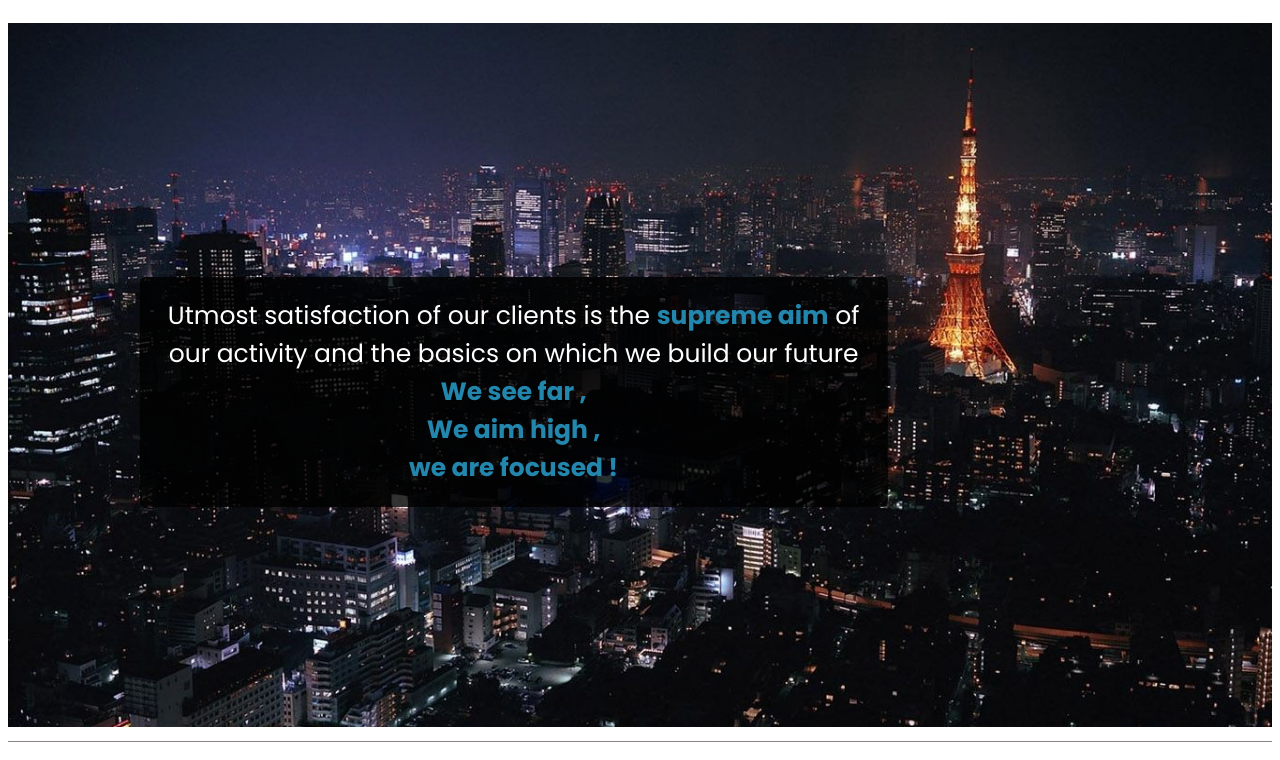
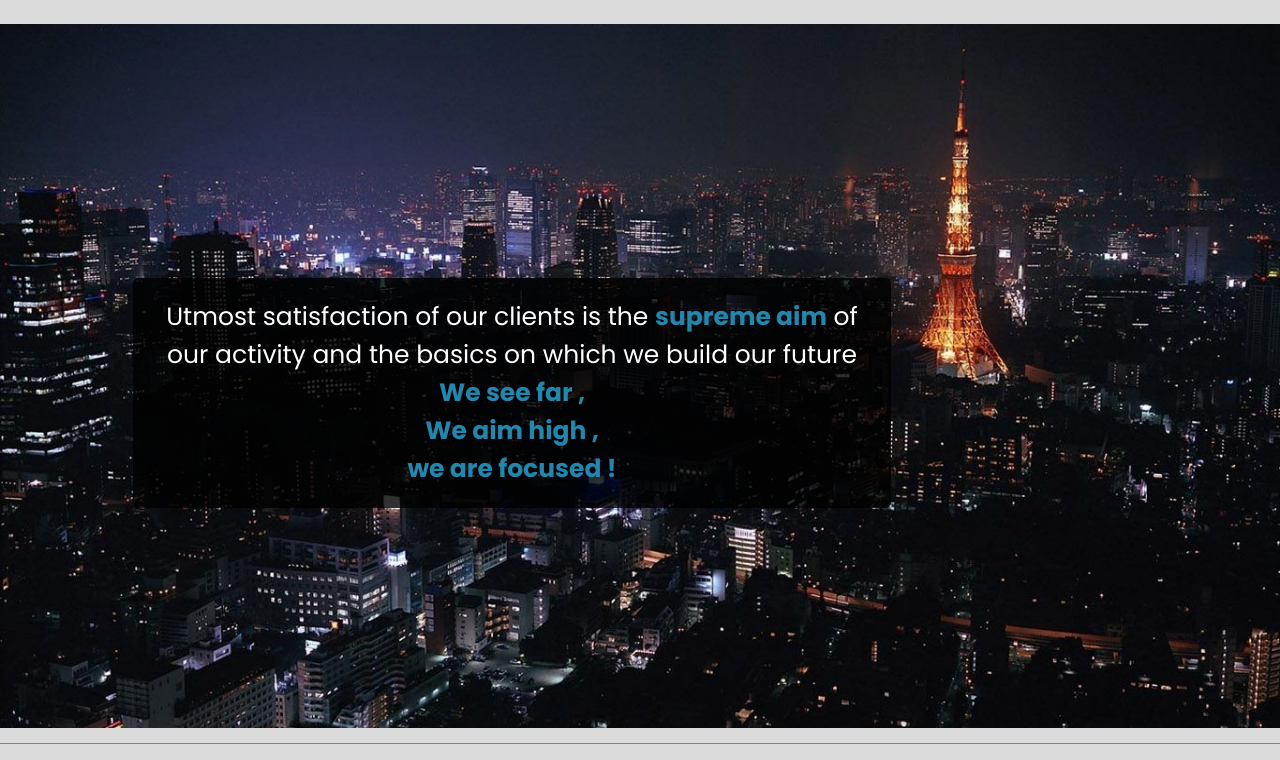
Before and after one commit to ibrahimhassan1910/ithoya-website, a plain HTML site: page index.html in a window 1280 px wide. Shown: the part 126-886 px from the top of the page. Drawn offline with nearby package versions, Linux system fonts and the light colour scheme; a web font is replaced by a local one.

Commit message:
ithoya-website

```diff
--- a/style.css
+++ b/style.css
@@ -4,6 +4,12 @@
 @import url('https://fonts.googleapis.com/css2?family=Marcellus+SC&family=Open+Sans:ital,wght@0,300..800;1,300..800&family=Poppins:ital,wght@0,100;0,200;0,300;0,400;0,500;0,600;0,700;0,800;0,900;1,100;1,200;1,300;1,400;1,500;1,600;1,700;1,800;1,900&display=swap');
 
 @import url('https://fonts.googleapis.com/css2?family=Open+Sans:ital,wght@0,300..800;1,300..800&family=Poppins:ital,wght@0,100;0,200;0,300;0,400;0,500;0,600;0,700;0,800;0,900;1,100;1,200;1,300;1,400;1,500;1,600;1,700;1,800;1,900&display=swap');
+body{
+    font-family: 'Open Sans', sans-serif;
+    background-color: #dbdbdb;
+    margin: 0;
+    padding: 0;
+}
 p{
     font-family: 'Poppins', sans-serif;
     font-size: 15px;
@@ -184,7 +190,7 @@ ol span{
 .image-container a{
     color: #031cff;
     text-decoration: none;
-    transition: 0.4s;
+    transition: 4.5s;
     font-size:small;
 }
 .image-container a:hover{
```
